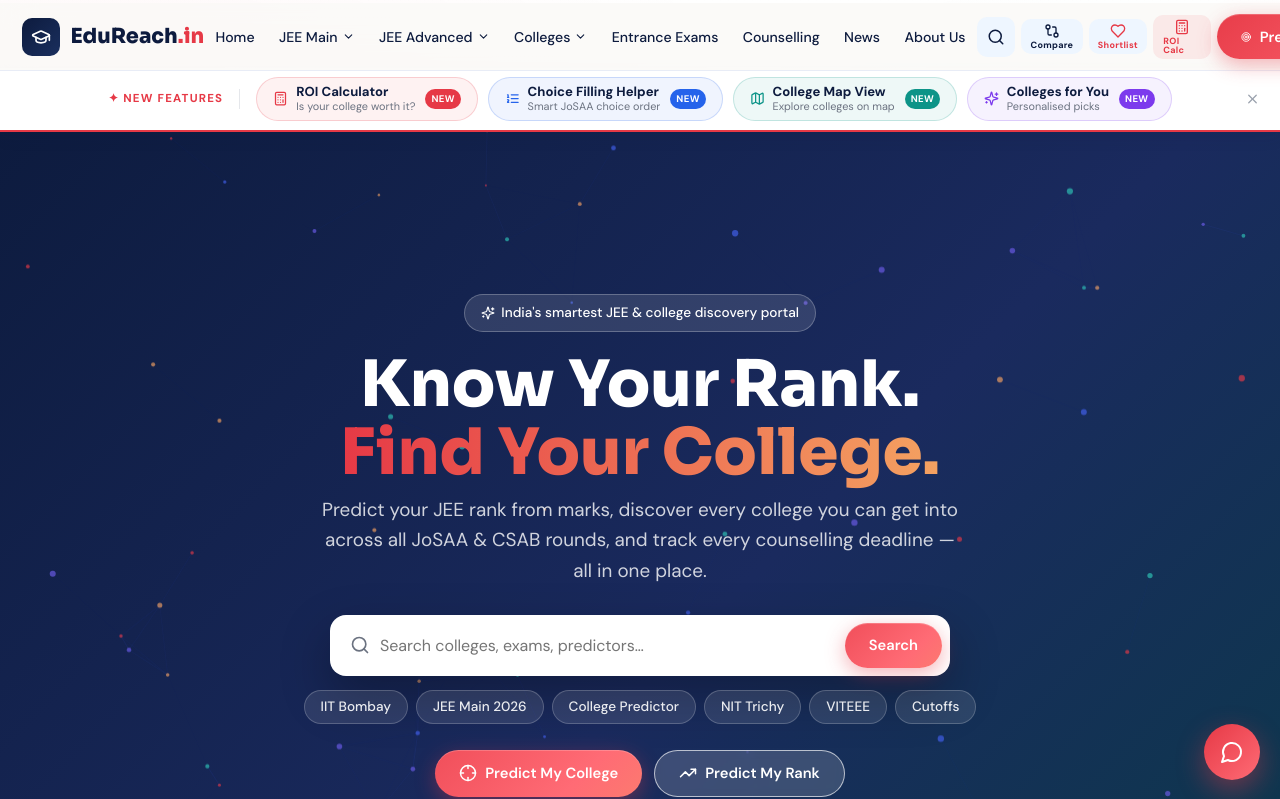
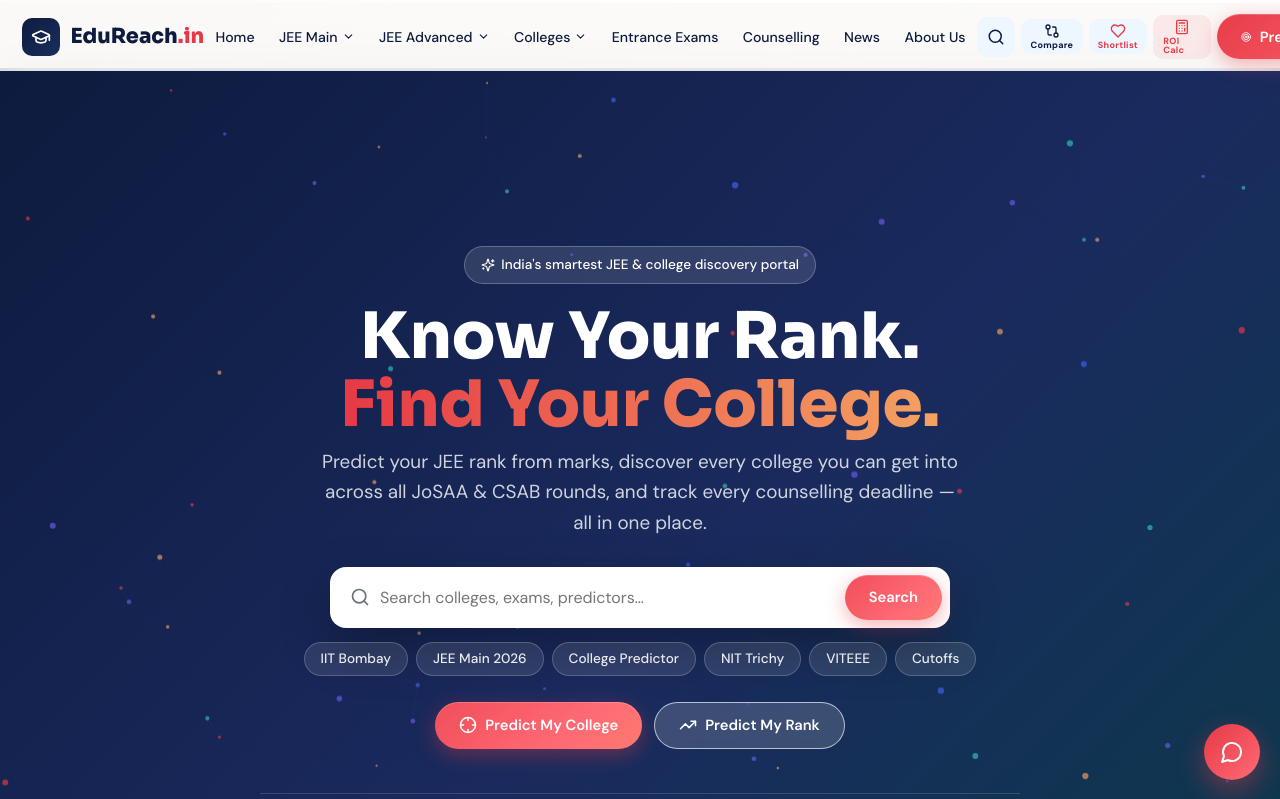
Before and after one commit to Ankit-yadav-8/Ankit-Edureach, a React (Vite) app: page /Ankit-Edureach/ in a window 1280 px wide. Shown: the top 799 px of the page. Built offline with nearby package versions, Linux system fonts and the light colour scheme.

Commit message:
Remove banner, fix layout

```diff
--- a/src/App.jsx
+++ b/src/App.jsx
@@ -5,7 +5,6 @@
 import Footer from "./components/Footer.jsx";
 import SearchOverlay from "./components/SearchOverlay.jsx";
 import { ScrollProgress, BackToTop } from "./components/ScrollUtils.jsx";
-import NewFeaturesBanner from "./components/NewFeaturesBanner.jsx";
 
 import Home from "./pages/Home.jsx";
 import JeeMain from "./pages/JeeMain.jsx";
@@ -93,10 +92,8 @@
       <ScrollProgress />
       <ScrollManager />
       <Navbar onSearch={() => setSearchOpen(true)} />
-      <NewFeaturesBanner />
 
-      {/* Push page content below navbar (68px) + banner (~48px) */}
-      <main style={{ paddingTop: 116 }}>
+      <main style={{ paddingTop: 68 }}>
         <Routes>
           <Route path="/"                 element={<Home onSearch={() => setSearchOpen(true)} />} />
           <Route path="/jee-main"         element={<JeeMain />} />
```
